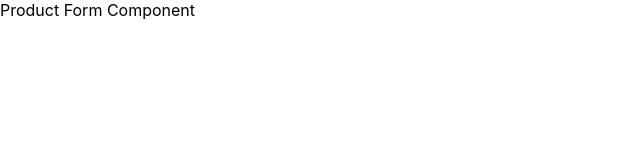
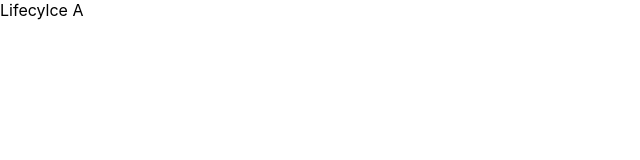
Before and after one commit to santhosh-natarajan/product, a React (Create React App) app: page / in a window 1280 px wide. Shown: the top 160 px of the page, without its empty margins (0-640 px from the left). Built offline with nearby package versions, Linux system fonts and the light colour scheme; the HTML template or start-up script is replaced by a standard one.

Commit message:
Lifecycle functions updated

```diff
--- a/src/App.js
+++ b/src/App.js
@@ -1,9 +1,11 @@
+import LifeCycleA from "./Components/LifeCycleA";
 import ProductForm from "./Components/ProductForm";
 import ProductListView from "./Components/ProductList";
 
 function App() {
   return (
-    <ProductForm />
+    // <ProductForm />
+    <LifeCycleA/>
   );
 }
 
--- /dev/null
+++ b/src/Components/LifeCycleA.js
@@ -0,0 +1,37 @@
+/**
+ * Life cycle of component test
+ * Order of execution
+ * 1. constructor
+ * 2. getDerivedStateFromProps
+ * 3. render
+ * 4. componentDidMount
+ */
+
+import { Component } from "react";
+
+class LifeCycleA extends Component {
+
+    constructor(props) {
+        super(props)
+        console.log("Lifecycle A constructor");
+        this.state = {
+            username:'santhosh'
+        }
+    }
+
+    static getDerivedStateFromProps(props, state) {
+        console.log("Lifecycle A getDerviedStateFromProps");
+        return null
+     }
+
+    componentDidMount() {
+        console.log("Lifecycle A componentDidMount");
+    }
+
+    render() {
+        console.log("Lifecycle A render");
+        return <div>Lifecylce A</div>;
+    }
+}
+
+export default LifeCycleA;
```
Also changed, not shown: src/Components/ProductForm.js (+12 -0 lines).
